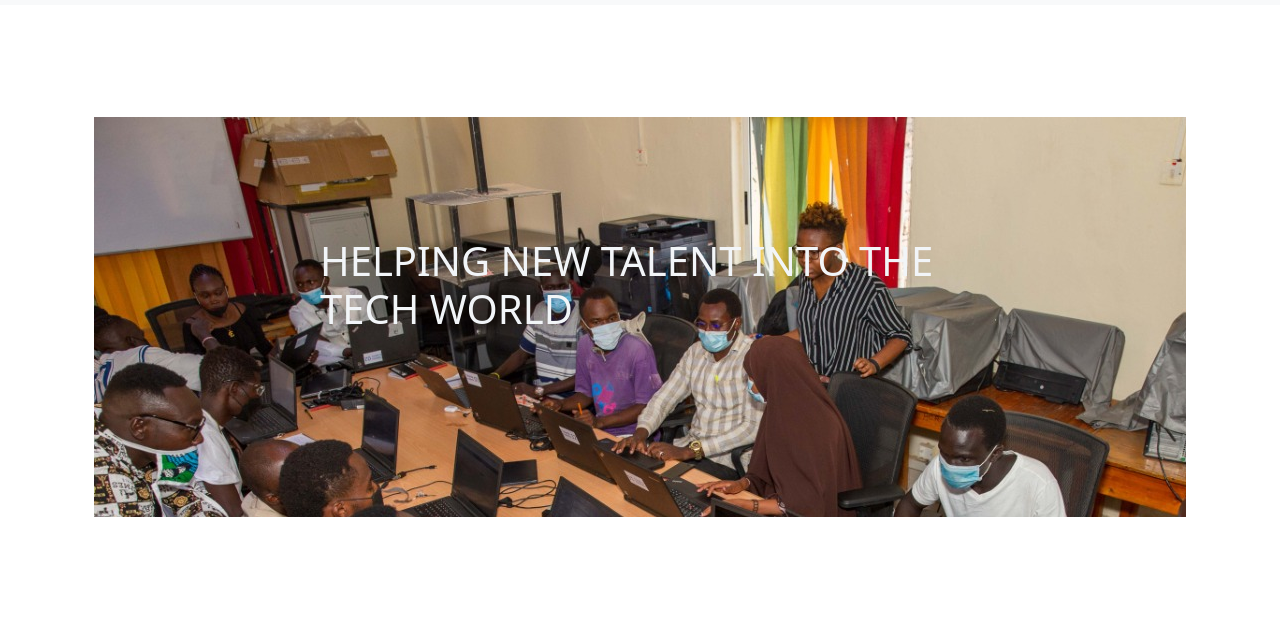
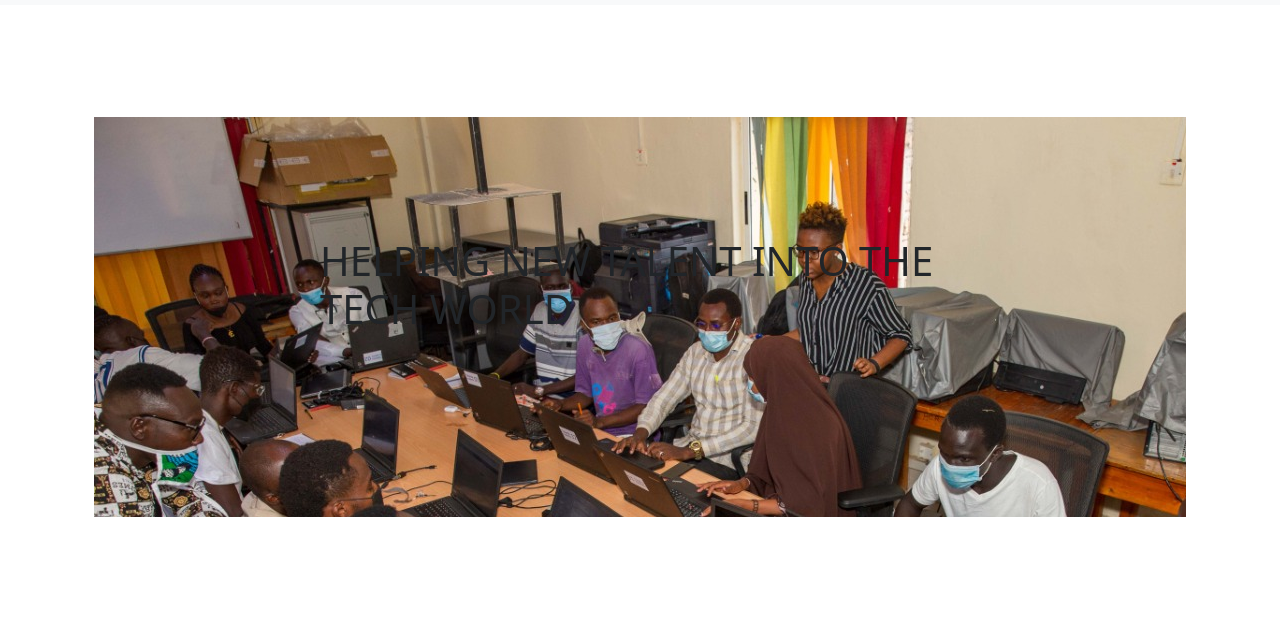
Before and after one commit to iTalantaAcademy-kakuma-1/Group4-Template-repo, a plain HTML site: page index.html in a window 1280 px wide. Shown: the part 115-738 px from the top of the page. Drawn offline with nearby package versions, Linux system fonts and the light colour scheme.

Commit message:
Update index.css

```diff
--- a/styles/index.css
+++ b/styles/index.css
@@ -3,11 +3,9 @@
   top: 50%;
   left: 50%;
   transform: translate(-50%, -50%);
-  color: hsl(210, 27%, 96%);
+  color: hsl(0, 0%, 100%) (210, 27%, 96%);
 }
 
-.container pt-3 h2 {
-}
 .col-xs-6,
 .col-md-8 {
   margin-top: 10%;
```
